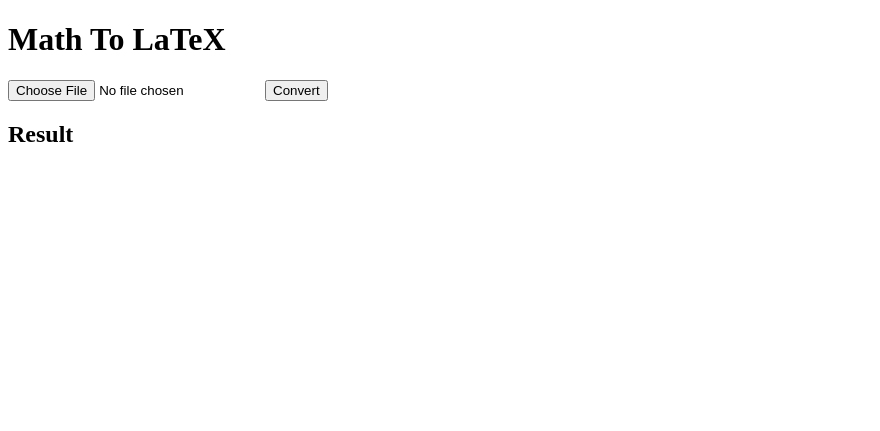
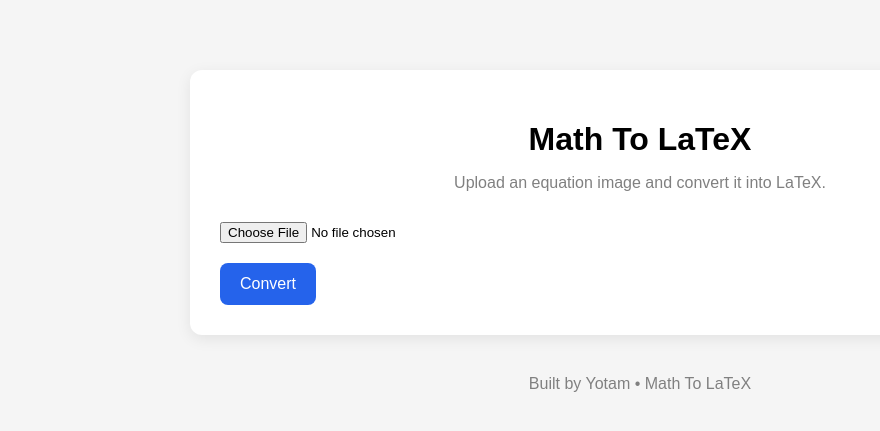
Before and after one commit to yotam-chopra/math-to-latex, a FastAPI app: page / in a window 1280 px wide. Shown: the top 431 px of the page, without its empty margins (0-880 px from the left). Run offline with FastAPI, Linux system fonts and the light colour scheme.

Commit message:
Add web interface for Math To LaTeX OCR

```diff
--- a/templates/index.html
+++ b/templates/index.html
@@ -2,34 +2,208 @@
 <html>
 <head>
     <title>Math To LaTeX</title>
+
+    <style>
+        body {
+            font-family: Arial, sans-serif;
+            max-width: 900px;
+            margin: 50px auto;
+            padding: 20px;
+            background: #f5f5f5;
+        }
+
+        .card {
+            background: white;
+            padding: 30px;
+            border-radius: 12px;
+            box-shadow: 0 4px 15px rgba(0,0,0,0.08);
+        }
+
+        h1 {
+            text-align: center;
+            margin-bottom: 10px;
+        }
+
+        .subtitle {
+            text-align: center;
+            color: gray;
+            margin-bottom: 30px;
+        }
+
+        input[type=file] {
+            margin-bottom: 20px;
+        }
+
+        button {
+            background: #2563eb;
+            color: white;
+            border: none;
+            padding: 12px 20px;
+            border-radius: 8px;
+            cursor: pointer;
+            font-size: 16px;
+        }
+
+        button:hover {
+            background: #1d4ed8;
+        }
+
+        #preview {
+            max-width: 100%;
+            max-height: 300px;
+            display: none;
+            margin-top: 20px;
+            border-radius: 8px;
+        }
+
+        #loading {
+            display: none;
+            margin-top: 20px;
+            color: #2563eb;
+            font-weight: bold;
+        }
+
+        #resultBox {
+            display: none;
+            margin-top: 30px;
+            padding: 20px;
+            background: #f3f4f6;
+            border-radius: 8px;
+        }
+
+        pre {
+            white-space: pre-wrap;
+            word-wrap: break-word;
+            font-size: 18px;
+        }
+
+        #copyBtn {
+            margin-top: 10px;
+            background: #16a34a;
+        }
+
+        #copyBtn:hover {
+            background: #15803d;
+        }
+
+        footer {
+            text-align: center;
+            color: gray;
+            margin-top: 40px;
+        }
+    </style>
 </head>
+
 <body>
+
+<div class="card">
 
     <h1>Math To LaTeX</h1>
 
+    <p class="subtitle">
+        Upload an equation image and convert it into LaTeX.
+    </p>
+
     <form id="uploadForm">
-    <input type="file" id="imageFile" accept="image/*">
-    <button type="submit">Convert</button>
+
+        <input
+            type="file"
+            id="imageFile"
+            accept="image/*"
+            required
+        >
+
+        <br>
+
+        <button type="submit">
+            Convert
+        </button>
+
     </form>
 
-<h2>Result</h2>
+    <img id="preview" alt="Preview">
+
+    <div id="loading">
+        Converting image...
+    </div>
+
+    <div id="resultBox">
+
+        <h2>LaTeX Output</h2>
 
         <pre id="result"></pre>
 
+        <button
+            id="copyBtn"
+            type="button"
+        >
+            Copy LaTeX
+        </button>
+
+    </div>
+
+</div>
+
+<footer>
+    Built by Yotam • Math To LaTeX
+</footer>
+
 <script>
-document.getElementById("uploadForm")
-.addEventListener("submit", async (e) => {
+
+const imageFile =
+    document.getElementById("imageFile");
+
+const preview =
+    document.getElementById("preview");
+
+imageFile.addEventListener(
+    "change",
+    () => {
+
+        const file =
+            imageFile.files[0];
+
+        if (!file) return;
+
+        preview.src =
+            URL.createObjectURL(file);
+
+        preview.style.display =
+            "block";
+    }
+);
+
+document
+.getElementById("uploadForm")
+.addEventListener(
+    "submit",
+    async (e) => {
 
         e.preventDefault();
 
+        document
+            .getElementById("loading")
+            .style.display = "block";
+
+        document
+            .getElementById("resultBox")
+            .style.display = "none";
+
         const file =
-        document.getElementById("imageFile").files[0];
+            imageFile.files[0];
 
-    const formData = new FormData();
+        const formData =
+            new FormData();
 
-    formData.append("image", file);
+        formData.append(
+            "image",
+            file
+        );
 
-    const response = await fetch(
+        try {
+
+            const response =
+                await fetch(
                     "/predict",
                     {
                         method: "POST",
@@ -37,11 +211,54 @@ document.getElementById("uploadForm")
                     }
                 );
 
-    const data = await response.json();
+            const data =
+                await response.json();
 
-    document.getElementById("result")
-        .textContent = data.latex;
-});
+            document
+                .getElementById("result")
+                .textContent =
+                data.latex;
+
+            document
+                .getElementById("resultBox")
+                .style.display = "block";
+
+        } catch (error) {
+
+            document
+                .getElementById("result")
+                .textContent =
+                "Prediction failed.";
+
+            document
+                .getElementById("resultBox")
+                .style.display = "block";
+        }
+
+        document
+            .getElementById("loading")
+            .style.display = "none";
+    }
+);
+
+document
+.getElementById("copyBtn")
+.addEventListener(
+    "click",
+    () => {
+
+        navigator.clipboard.writeText(
+            document
+            .getElementById("result")
+            .textContent
+        );
+
+        alert(
+            "LaTeX copied!"
+        );
+    }
+);
+
 </script>
 
 </body>
```
Also changed, not shown: data/labels/labels.csv. Lines whose indentation alone changed are shown as unchanged.
